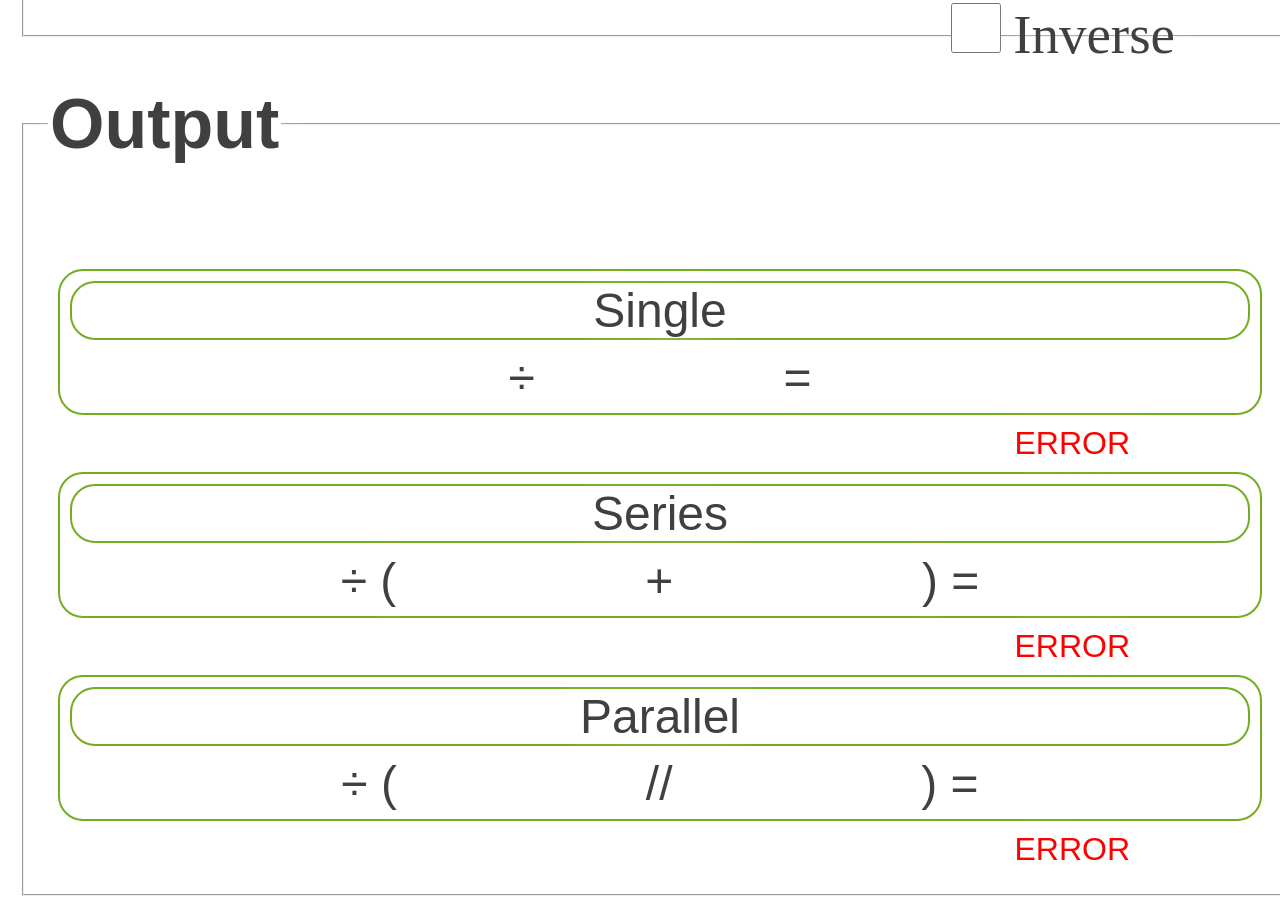
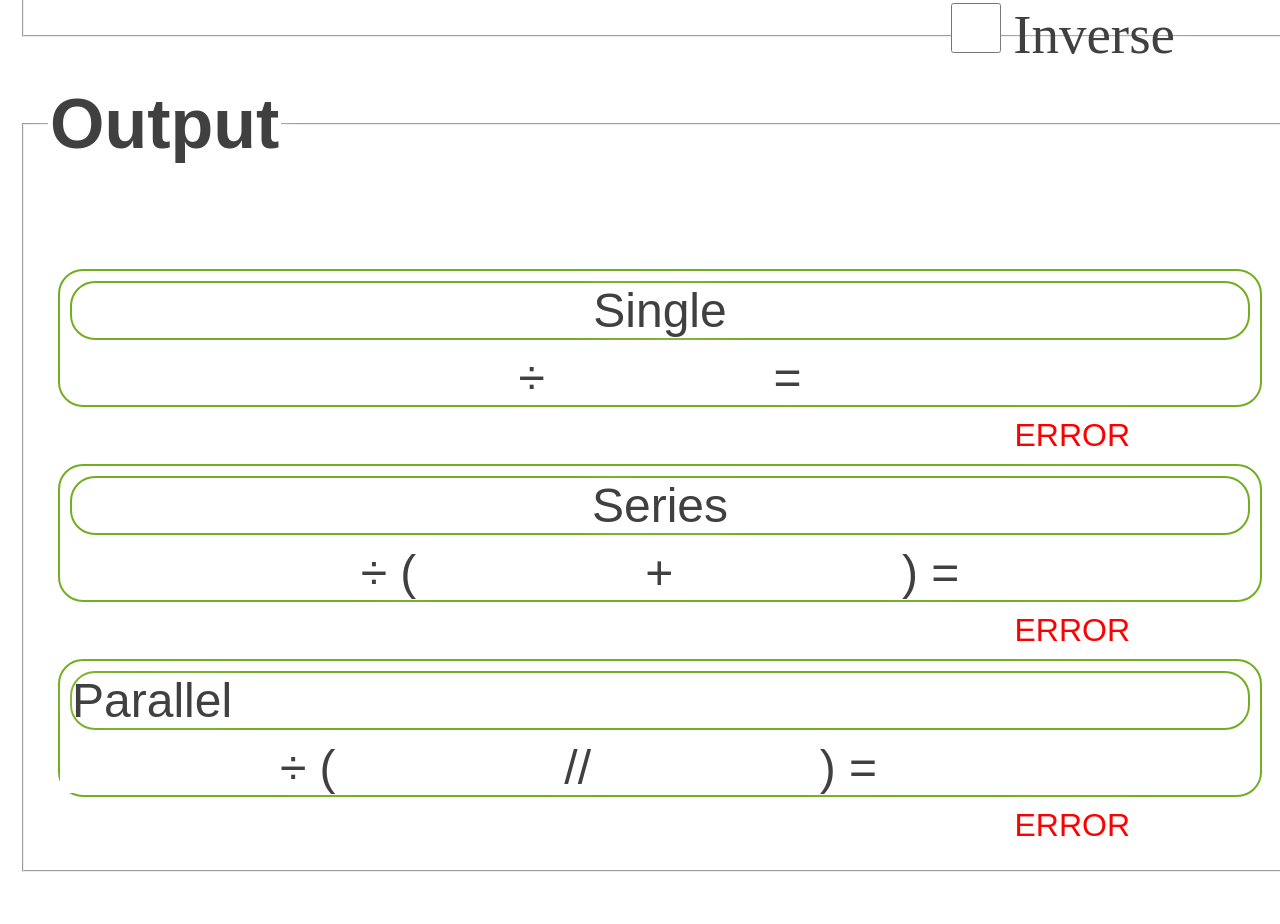
Before and after one commit to mayur4535/test, a website: page index.html in a window 1280 px wide. Shown: the part 872-1796 px from the top of the page. After the commit the page ends 1772 px from the top, so only its background shows below. Drawn offline with Linux system fonts and the light colour scheme; a web font is replaced by a local one.

Commit message:
Update index.html

```diff
--- a/index.html
+++ b/index.html
@@ -339,12 +339,12 @@ body {
   background: ;
 }
 .intro{
-   margin:10px 10px 10px 10px;
+   margin:0;
     font-size: 35px;
 
     border:none;
     border-radius:4px;
-   text-align:center;
+
     outline:none;
 
 
@@ -500,7 +500,7 @@ Inverse<font face="Arial" size="6"></label><br><span style="color:red; font-size
 </div>
 <font  style="position:absolute;right:150;color:red;">ERROR</font><span  style="position:absolute;right:30;color:red;" id="ratioSerErr"></span>
 <br>
-<div class="gg" align="center"><div class="gg">
+<div class="gg"  ><div class="gg" align="left">
 <font size="50">Parallel</font> </div>
 <input type="text" id="ratioPar1" size="8" class="intro">
 
```
